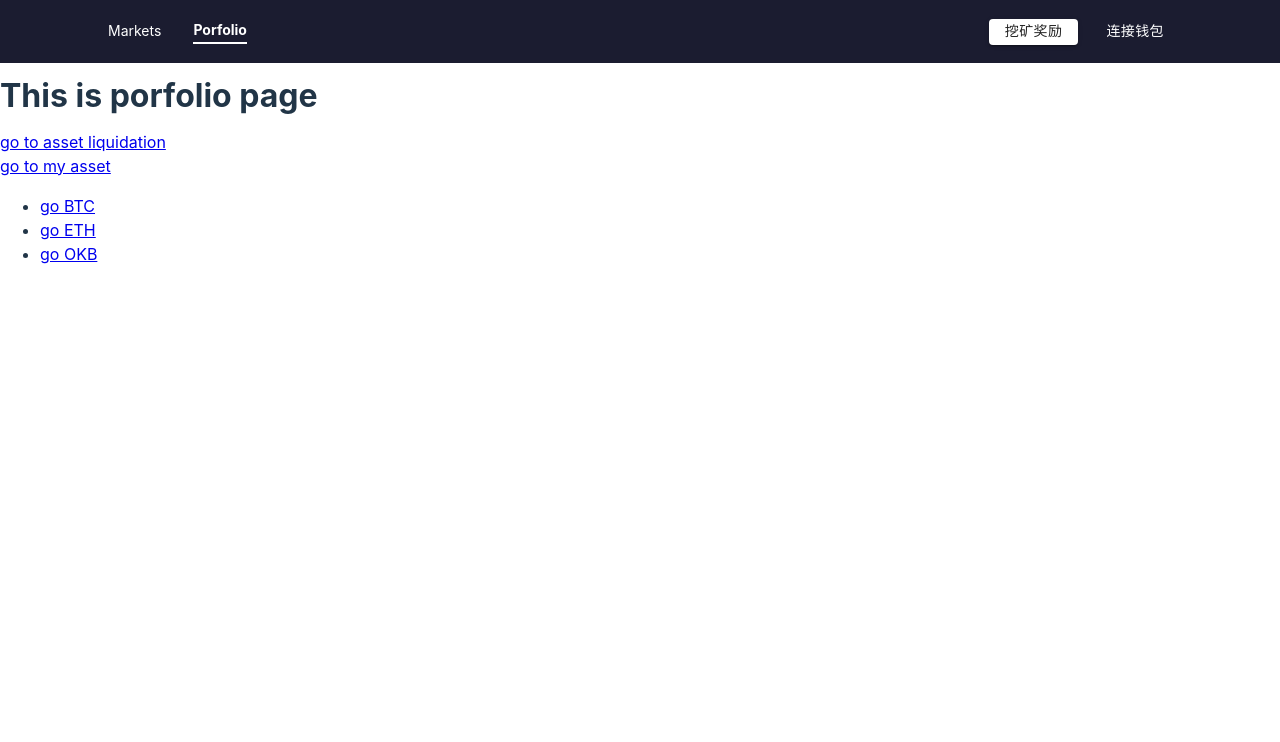
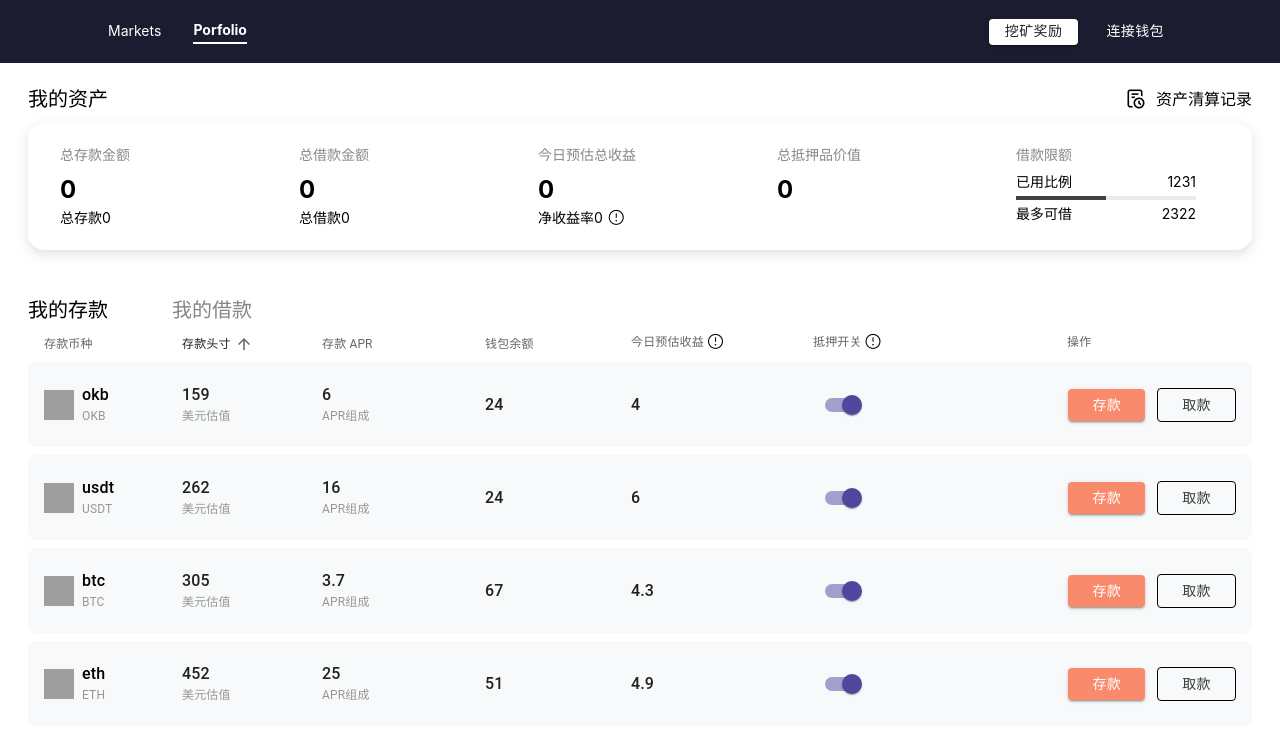
Before and after one commit to realcryptowhales/aggregate-lending-interface, a React (Vite) app: page /porfolio in a window 1280 px wide. Shown: the top 742 px of the page. Built offline with nearby package versions, Linux system fonts and the light colour scheme; grey boxes are pictures that could not be loaded.

Commit message:
feat:update

```diff
--- a/src/components/Table/MarketTableRows/index.tsx
+++ b/src/components/Table/MarketTableRows/index.tsx
@@ -4,6 +4,7 @@ import cls from 'classnames';
 
 import { PinkButton } from '@/containers/MyAsset/DepositTableRows';
 import { PurpleButton } from '@/containers/MyAsset/BorrowTableRows';
+import { useNavigate } from 'react-router-dom';
 const StyledTableRow = styled(TableRow)(() => ({
   '& td,& th': {
     border: 0
@@ -28,6 +29,12 @@ const StyledTableRow = styled(TableRow)(() => ({
 }));
 
 export const MarketTableRows: React.FC = ({ row }: any) => {
+  const {
+    asset: { symbol }
+  } = row;
+  console.log('row', row);
+  const navigate = useNavigate();
+
   return (
     <StyledTableRow
       sx={{
@@ -39,6 +46,9 @@ export const MarketTableRows: React.FC = ({ row }: any) => {
       tabIndex={-1}
       key={row.asset}
       className={style.row}
+      onClick={(event) => {
+        navigate(`/markets/${symbol}`);
+      }}
     >
       <TableCell
         className={style.cell}
--- a/src/components/Table/index.tsx
+++ b/src/components/Table/index.tsx
@@ -102,8 +102,8 @@ export const rows = [
   createData(
     {
       logo: 'https://static.okx.com/cdn/announce/20220119/1642588815382f0fd4a29-ba95-4ba9-ab33-23c1258ce96a.png',
-      symbol: 'OKT',
-      name: 'okt'
+      symbol: 'OKB',
+      name: 'okb'
     },
     159,
     6.0,
--- a/src/containers/MyAsset/BorrowTableRows/index.tsx
+++ b/src/containers/MyAsset/BorrowTableRows/index.tsx
@@ -2,6 +2,7 @@ import { Button, styled, Switch, TableCell, TableRow } from '@mui/material';
 import style from './index.module.less';
 import cls from 'classnames';
 import { BorrowData } from '..';
+import { useNavigate } from 'react-router-dom';
 const StyledTableRow = styled(TableRow)(() => ({
   '& td,& th': {
     border: 0
@@ -44,6 +45,11 @@ export const PurpleButton = styled(Button)({
   }
 });
 export const BorrowTableRows = ({ row }: { row: BorrowData }) => {
+  const {
+    borrowToken: { symbol }
+  } = row;
+  const navigate = useNavigate();
+
   return (
     <StyledTableRow
       sx={{
@@ -51,7 +57,9 @@ export const BorrowTableRows = ({ row }: { row: BorrowData }) => {
         background: '#F7F9FA'
       }}
       hover
-      //   onClick={(event) => handleClick(event, row.name)}
+      onClick={(event) => {
+        navigate(`/porfolio/${symbol}`);
+      }}
       tabIndex={-1}
       key={row.borrowToken.symbol}
       className={style.row}
--- a/src/containers/MyAsset/DepositTableRows/index.tsx
+++ b/src/containers/MyAsset/DepositTableRows/index.tsx
@@ -6,6 +6,7 @@ import { useState } from 'react';
 import { border } from '@mui/system';
 import { DepositData } from '..';
 import { BorderButton } from '../BorrowTableRows';
+import { useNavigate } from 'react-router-dom';
 const StyledTableRow = styled(TableRow)(() => ({
   '& td,& th': {
     border: 0
@@ -46,6 +47,10 @@ export const PinkButton = styled(Button)({
 
 export const DepositTableRows = ({ row }: { row: DepositData }) => {
   const [ifChecked, setChecked] = useState(row.collateral);
+  const {
+    depositToken: { symbol }
+  } = row;
+  const navigate = useNavigate();
   return (
     <StyledTableRow
       sx={{
@@ -53,7 +58,9 @@ export const DepositTableRows = ({ row }: { row: DepositData }) => {
         background: '#F7F9FA'
       }}
       hover
-      //   onClick={(event) => handleClick(event, row.name)}
+      onClick={(event) => {
+        navigate(`/porfolio/${symbol}`);
+      }}
       tabIndex={-1}
       key={row.depositToken.symbol}
       className={style.row}
@@ -100,11 +107,7 @@ export const DepositTableRows = ({ row }: { row: DepositData }) => {
           }}
         ></BlueSwitch>
       </TableCell>
-      <TableCell
-        padding="none"
-        align="right"
-        // style={{ paddingLeft: 100, boxSizing: 'border-box' }}
-      >
+      <TableCell padding="none" align="right">
         <div style={{ paddingRight: 16 }}>
           <PinkButton
             variant="contained"
--- a/src/containers/MyAsset/index.tsx
+++ b/src/containers/MyAsset/index.tsx
@@ -148,8 +148,8 @@ const DepositRows = [
   createDepositData(
     {
       logo: 'https://static.okx.com/cdn/announce/20220119/1642588815382f0fd4a29-ba95-4ba9-ab33-23c1258ce96a.png',
-      symbol: 'OKT',
-      name: 'okt'
+      symbol: 'OKB',
+      name: 'okb'
     },
     159,
     6.0,
@@ -267,8 +267,8 @@ const BorrowRows = [
   createBorrowData(
     {
       logo: 'https://static.okx.com/cdn/announce/20220119/1642588815382f0fd4a29-ba95-4ba9-ab33-23c1258ce96a.png',
-      symbol: 'OKT',
-      name: 'okt'
+      symbol: 'OKB',
+      name: 'okb'
     },
     113159,
     6131.0,
--- a/src/routes.tsx
+++ b/src/routes.tsx
@@ -21,18 +21,16 @@ const routes: RouteObject[] = [
       {
         path: '/markets',
         children: [
-          { index: true, element: <Martket /> },
-          { path: '/markets/:id', element: <MarketItem /> },
-          { path: '/markets/plat-form', element: <Home /> }
+          { index: true, element: <Home /> },
+          { path: '/markets/:id', element: <MarketItem /> }
         ]
       },
       {
         path: '/porfolio',
         children: [
-          { index: true, element: <Porfolio /> },
+          { index: true, element: <MyAsset /> },
           { path: '/porfolio/liquidation', element: <Liquidation /> },
-          { path: '/porfolio/:id', element: <PorfolioItem /> },
-          { path: '/porfolio/my-asset', element: <MyAsset /> }
+          { path: '/porfolio/:id', element: <PorfolioItem /> }
         ]
       },
       { path: '*', element: <NoMatch /> }
```
